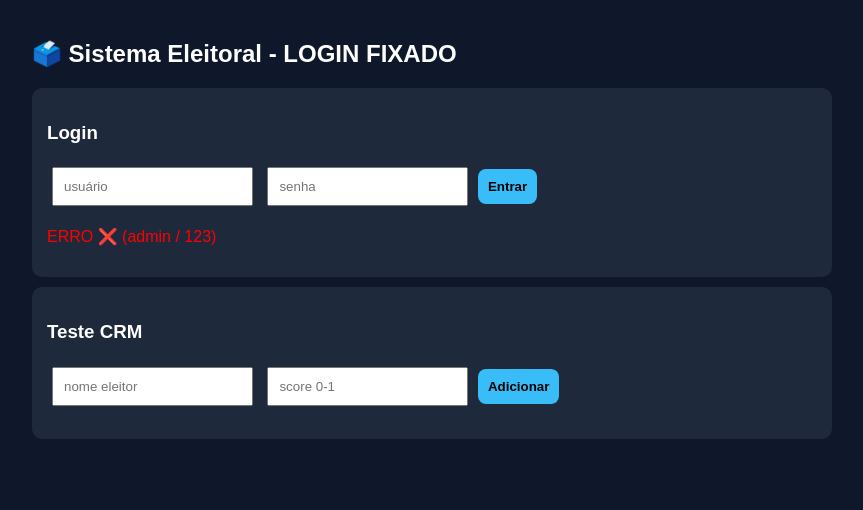
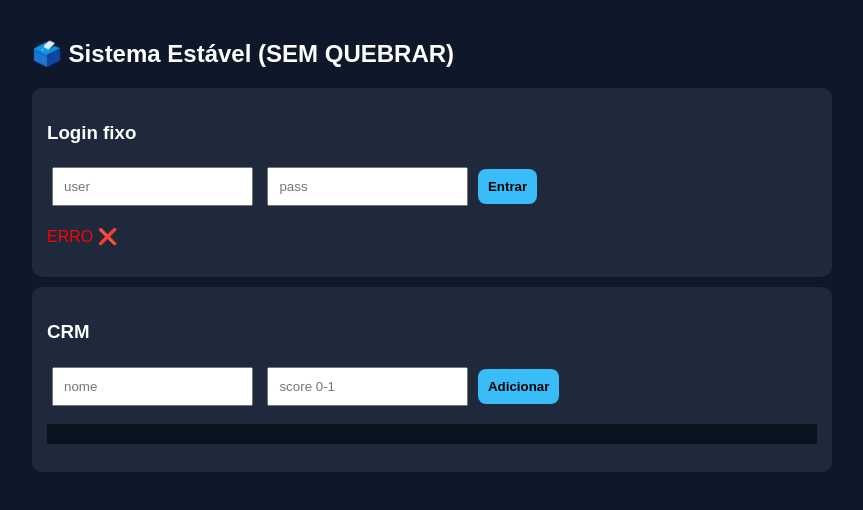
Before and after one commit to Tiagosantana1986/sistemasaas, a plain HTML site: page index.html in a window 1280 px wide. Both pictures are taken after a click on the button "Entrar". Shown: the whole page, without its empty margins (208-1071 px from the left). Drawn offline with Linux system fonts and the light colour scheme.

Commit message:
Refactor HTML and JavaScript for stability

```diff
--- a/index.html
+++ b/index.html
@@ -2,7 +2,7 @@
 <html lang="pt-br">
 <head>
 <meta charset="UTF-8">
-<title>Sistema Campanha FIX LOGIN</title>
+<title>Sistema Estável Campanha</title>
 
 <style>
 body{
@@ -12,11 +12,7 @@ body{
   color:white;
 }
 
-.container{
-  max-width:800px;
-  margin:auto;
-  padding:20px;
-}
+.container{max-width:800px;margin:auto;padding:20px;}
 
 .card{
   background:#1e293b;
@@ -25,18 +21,20 @@ body{
   border-radius:10px;
 }
 
-input{
-  padding:10px;
-  margin:5px;
-}
+input{padding:10px;margin:5px;}
 
 button{
   padding:10px;
+  background:#38bdf8;
   border:none;
   border-radius:8px;
-  background:#38bdf8;
+  font-weight:bold;
   cursor:pointer;
-  font-weight:bold;
+}
+
+pre{
+  background:#0b1220;
+  padding:10px;
 }
 </style>
 </head>
@@ -45,25 +43,22 @@ button{
 
 <div class="container">
 
-<h2>🗳️ Sistema Eleitoral - LOGIN FIXADO</h2>
+<h2>🗳️ Sistema Estável (SEM QUEBRAR)</h2>
 
-<!-- LOGIN -->
 <div class="card">
-<h3>Login</h3>
+<h3>Login fixo</h3>
 
-<input id="user" placeholder="usuário">
-<input id="pass" placeholder="senha">
-
+<input id="user" placeholder="user">
+<input id="pass" placeholder="pass">
 <button onclick="login()">Entrar</button>
 
 <p id="status">DESLOGADO</p>
 </div>
 
-<!-- TESTE APÓS LOGIN -->
 <div class="card">
-<h3>Teste CRM</h3>
+<h3>CRM</h3>
 
-<input id="name" placeholder="nome eleitor">
+<input id="name" placeholder="nome">
 <input id="score" placeholder="score 0-1">
 
 <button onclick="add()">Adicionar</button>
@@ -76,57 +71,52 @@ button{
 <script>
 
 // =====================
-// BANCO LOCAL
+// BANCO ESTÁVEL
 // =====================
-const DB = {
-  users: [{ u: "admin", p: "123" }],
-  voters: []
+let DB = {
+  users:[{u:"admin",p:"123"}],
+  voters:[]
 };
 
 let logged = false;
 
 // =====================
-// LOGIN 100% FIXO
+// LOGIN ESTÁVEL
 // =====================
 function login(){
 
-  const user = document.getElementById("user").value.trim();
-  const pass = document.getElementById("pass").value.trim();
+  const u = document.getElementById("user").value;
+  const p = document.getElementById("pass").value;
 
-  const found = DB.users.find(u => u.u === user && u.p === pass);
+  const ok = DB.users.find(x => x.u === u && x.p === p);
 
   const status = document.getElementById("status");
 
-  if(found){
+  if(ok){
     logged = true;
     status.innerText = "LOGADO ✔";
     status.style.color = "lime";
   } else {
     logged = false;
-    status.innerText = "ERRO ❌ (admin / 123)";
+    status.innerText = "ERRO ❌";
     status.style.color = "red";
   }
 }
 
 // =====================
-// ADD ELEITOR
+// ADD CRM
 // =====================
 function add(){
 
   if(!logged){
-    alert("Faça login primeiro (admin / 123)");
+    alert("faça login primeiro");
     return;
   }
 
-  const name = document.getElementById("name").value.trim();
-  const score = parseFloat(document.getElementById("score").value);
+  const name = document.getElementById("name").value;
+  const score = Number(document.getElementById("score").value);
 
-  if(!name || isNaN(score)){
-    alert("Dados inválidos");
-    return;
-  }
-
-  DB.voters.push({ name, score });
+  DB.voters.push({name,score});
 
   render();
 }
@@ -136,15 +126,13 @@ function add(){
 // =====================
 function render(){
 
-  const out = document.getElementById("out");
-
   const total = DB.voters.length;
 
-  const avg = total > 0
+  const avg = total
     ? DB.voters.reduce((a,b)=>a+b.score,0)/total
     : 0;
 
-  out.innerText =
+  document.getElementById("out").innerText =
 `Eleitores: ${total}
 Média: ${avg.toFixed(2)}`;
 }
```
